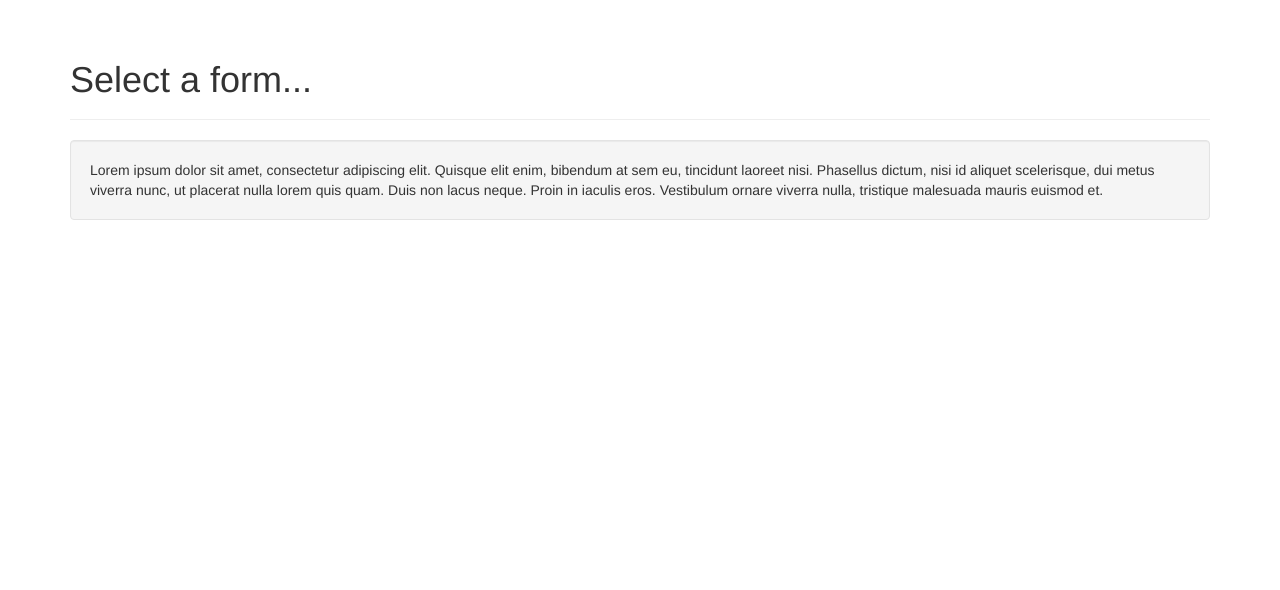
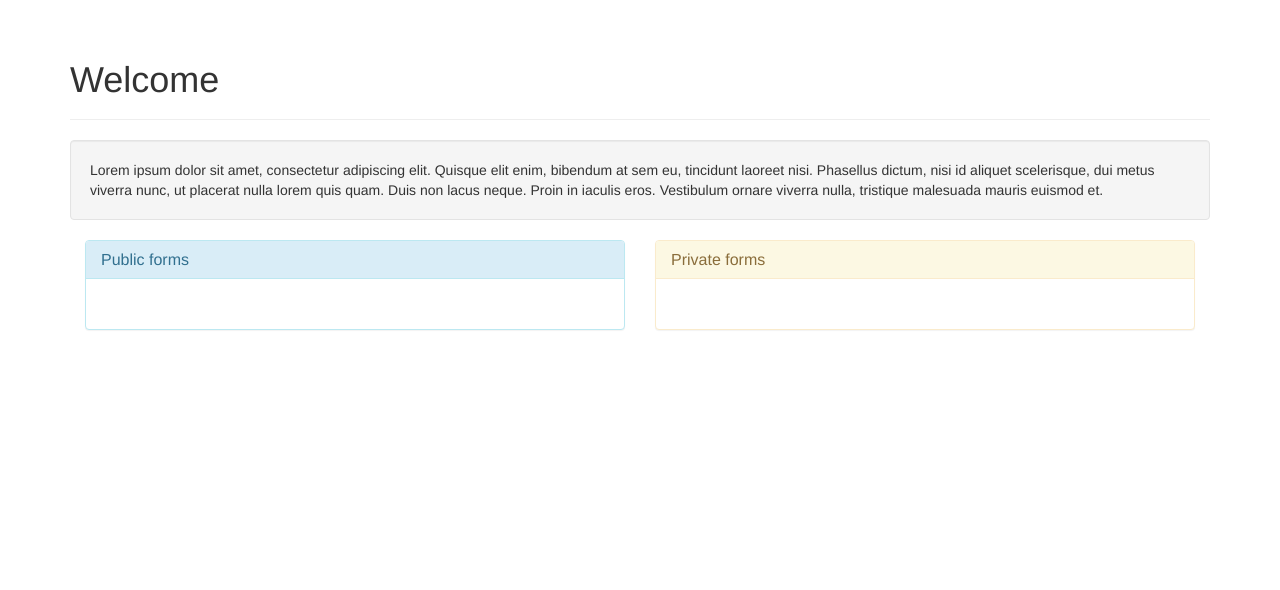
Before and after one commit to jeremyclarke/Project-slim, a PHP site: template templates/homepage.twig in a window 1280 px wide. Shown: the part 51-641 px from the top of the page. Run offline with PHP 8.4, Linux system fonts and the light colour scheme; the template is opened without the code that fills it, so the values that code supplies are empty; some libraries are stand-ins or nearby versions.

Commit message:
Added private to homepage

```diff
--- a/templates/base.twig
+++ b/templates/base.twig
@@ -53,13 +53,15 @@
                     <a href="#" class="dropdown-toggle" data-toggle="dropdown" role="button" aria-haspopup="true"
                        aria-expanded="false">Forms <span class="caret"></span></a>
                     <ul class="dropdown-menu">
+                        <li role="separator" class="divider"></li>
+                        <li class="dropdown-header">Public Forms</li>
                         {% for form in formsAll %}
                             <li>
                                 <a href="{{ path_for('form', { 'id' : form.ID } ) }}">{{ form['title'] }}</a>
                             </li>
                         {% endfor %}
                         <li role="separator" class="divider"></li>
-                        <li class="dropdown-header">Nav header</li>
+                        <li class="dropdown-header">Private Forms</li>
                         <li><a href="#">Separated link</a></li>
                         <li><a href="#">One more separated link</a></li>
                     </ul>
@@ -106,7 +108,8 @@
                     </div>
                     <div class="form-group">
                         <label for="password">Password</label>
-                        <input type="password" class="form-control" id="password" name="password" placeholder="Enter password">
+                        <input type="password" class="form-control" id="password" name="password"
+                               placeholder="Enter password">
                     </div>
                     <div class="checkbox">
                         <label><input type="checkbox" value="" checked>Remember me</label>
--- a/templates/homepage.twig
+++ b/templates/homepage.twig
@@ -6,7 +6,7 @@
 
 {% block content %}
     <div class="page-header">
-        <h1>Select a form...</h1>
+        <h1>Welcome</h1>
     </div>
 
     <div class="well">
@@ -15,12 +15,38 @@
             Vestibulum ornare viverra nulla, tristique malesuada mauris euismod et.</span>
     </div>
 
-    <div>
-        <ul class="list-group col-lg-4 col-md-6 col-sm-12 col-xs-12">
-            {% for form in formsAll %}
-                <a href="{{ path_for('form', { 'id' : form.ID } ) }}" class="list-group-item">{{ form.title }}</a>
-            {% endfor %}
-        </ul>
+    <div class="col-lg-6 col-md-6 col-sm-12 col-xs-12">
+        <div class="panel panel-info">
+            <div class="panel-heading">
+                <h3 class="panel-title">Public forms</h3>
+            </div>
+            <div class="panel-body">
+                <ul class="list-group">
+
+                    {% for form in formsAll %}
+                        <a href="{{ path_for('form', { 'id' : form.ID } ) }}"
+                           class="list-group-item">{{ form.title }}</a>
+                    {% endfor %}
+                </ul>
+            </div>
+        </div>
+    </div>
+
+    <div class="col-lg-6 col-md-6 col-sm-12 col-xs-12">
+        <div class="panel panel-warning">
+            <div class="panel-heading">
+                <h3 class="panel-title">Private forms</h3>
+            </div>
+            <div class="panel-body">
+                <ul class="list-group">
+
+                    {% for form in formsAll %}
+                        <a href="{{ path_for('form', { 'id' : form.ID } ) }}"
+                           class="list-group-item">{{ form.title }}</a>
+                    {% endfor %}
+                </ul>
+            </div>
+        </div>
     </div>
 
 {% endblock %}
```
